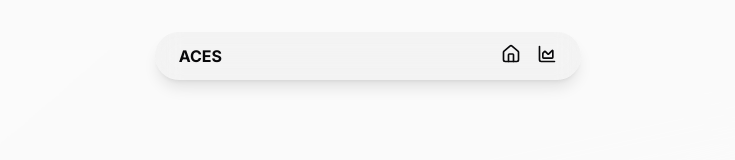
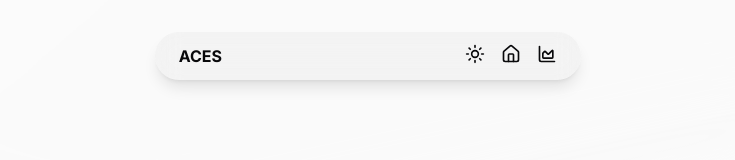
Before and after one commit to MadhurJ20/share, a Next.js app: page / in a window 1280 px wide. Shown: the top 160 px of the page, without its empty margins (272-1007 px from the left). Built offline with nearby package versions, Linux system fonts and the light colour scheme.

Commit message:
Add dark mode

```diff
--- /dev/null
+++ b/components/nav.jsx
@@ -0,0 +1,16 @@
+import { ChartArea, HomeIcon } from "lucide-react";
+import { ThemeToggle } from "./themeToggle";
+
+export const Nav = () => {
+  return (
+    <nav
+      className='flex px-6 py-3 justify-between bg-[#ccc2] dark:bg-[#222] backdrop-blur-md shadow-lg mt-8 absolute rounded-full lg:w-1/3 top-0 w-4/5 z-10'>
+      <h2 className='font-bold'> ACES </h2>
+      <section className='flex space-x-4'>
+        <ThemeToggle />
+        <a href='/' className='hover:text-blue-500'><HomeIcon className="w-5 h-5" /></a>
+        <a href='/analytics' className='hover:text-blue-500'><ChartArea className="w-5 h-5" /></a>
+      </section>
+    </nav>
+  );
+};
--- /dev/null
+++ b/components/themeToggle.jsx
@@ -0,0 +1,36 @@
+import { Button } from '../components/ui/button'
+import { useState, useEffect } from "react";
+import { Sun, Moon } from "lucide-react";
+
+export const ThemeToggle = () => {
+  // Set initial theme based on localStorage or default to 'light'
+  const [isDarkMode, setIsDarkMode] = useState(() => {
+    if (typeof window !== "undefined") {
+      return localStorage.getItem("theme") === "dark";
+    }
+    return false;
+  });
+
+  useEffect(() => {
+    // Apply theme on body tag and save it to localStorage
+    if (isDarkMode) {
+      document.body.classList.add("dark");
+      localStorage.setItem("theme", "dark");
+    } else {
+      document.body.classList.remove("dark");
+      localStorage.setItem("theme", "light");
+    }
+  }, [isDarkMode]);
+
+  return (
+    <Button
+      aria-label="Toggle theme"
+      onClick={() => setIsDarkMode((prev) => !prev)}
+      variant="ghost"
+      size="icon"
+      className="w-5 h-5 transition-all duration-200 dark:hover:bg-transparent"
+    >
+      {isDarkMode ? <Moon size={20} className='dark:text-white' /> : <Sun size={20} />}
+    </Button>
+  );
+};
--- a/pages/index.js
+++ b/pages/index.js
@@ -2,6 +2,7 @@ import { useRef, useState } from 'react';
 import { QRCodeCanvas, QRCodeSVG } from 'qrcode.react';
 import { ChartArea, Check, Copy, Github, HomeIcon, Link, Share } from 'lucide-react';
 
+import { Nav } from '../components/nav'
 import { Input } from '../components/ui/input'
 import { Button } from '../components/ui/button'
 import { toast } from 'sonner';
@@ -79,16 +80,7 @@ export default function Home() {
 
   console.log("Look at me: ", generateQRCodeValue(shortenUrl));
   return (
-    <main className="relative flex flex-col items-center justify-center h-screen font-inter min-h-svh bg-zinc-50">
-      <nav
-        className='flex px-6 py-3 justify-between bg-[#ccc2] backdrop-blur-md shadow-lg mt-8 absolute rounded-full lg:w-1/3 top-0 w-4/5 z-10'>
-        <h2 className='font-bold'> ACES </h2>
-        <section className='flex space-x-4'>
-          <a href='/' className='hover:text-blue-500'><HomeIcon className="w-5 h-5" /></a>
-          <a href='/analytics' className='hover:text-blue-500'><ChartArea className="w-5 h-5" /></a>
-        </section>
-      </nav>
-      <div className="relative py-24 overflow-hidden lg:py-32">
+    <main className="relative overflow-hidden flex flex-col items-center justify-center h-screen font-inter min-h-svh bg-zinc-50 dark:bg-[#09090b]">
       {/* Gradients */}
       <div
         aria-hidden="true"
@@ -97,6 +89,10 @@ export default function Home() {
         <div className="bg-gradient-to-r from-background/50 to-background blur-3xl w-[25rem] h-[44rem] rotate-[-60deg] transform -translate-x-[10rem]" />
         <div className="bg-gradient-to-tl blur-3xl w-[90rem] h-[50rem] rounded-full origin-top-left -rotate-12 -translate-x-[15rem] from-primary-foreground via-primary-foreground to-background" />
       </div>
+      <Nav />
+
+      <div className="relative w-full py-24 overflow-hidden lg:py-32">
+
         <div className="relative z-10">
           <div className="container py-10 lg:py-16">
             <div className="max-w-2xl mx-auto text-center">
```
Lines whose indentation alone changed are shown as unchanged.
